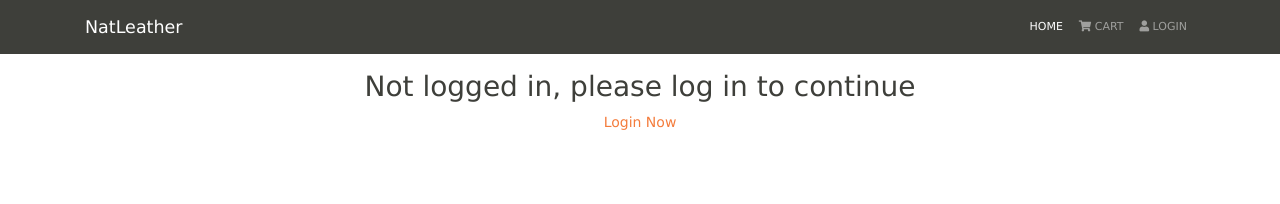
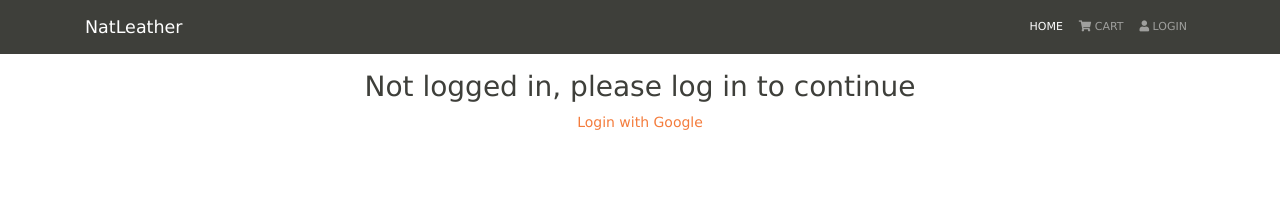
Before and after one commit to akaaariii/mern-e-commerce, a React (Create React App) app in the folder frontend/: page /login in a window 1280 px wide. Shown: the top 204 px of the page. Built offline with nearby package versions, Linux system fonts and the light colour scheme; no server answers.

Commit message:
changed login page

```diff
--- a/frontend/src/components/Header.jsx
+++ b/frontend/src/components/Header.jsx
@@ -30,7 +30,7 @@ const Header = ({ auth }) => {
               </li>
             ) : (
               <li className="nav-item">
-                <a className="nav-link" href="/api/auth/google"><i className="fas fa-user"></i> Login</a>
+                <Link className="nav-link" to="/login"><i className="fas fa-user"></i> Login</Link>
               </li>
             )}
 
--- a/frontend/src/pages/Loginpage.jsx
+++ b/frontend/src/pages/Loginpage.jsx
@@ -4,7 +4,7 @@ const Loginpage = () => {
   return (
     <>
       <h2 className="text-center">Not logged in, please log in to continue</h2>
-      <div className="text-center"><a href="/api/auth/google" className="text-warning">Login Now</a></div>
+      <div className="text-center"><a href="/api/auth/google" className="text-warning">Login with Google</a></div>
     </>
   )
 }
```
